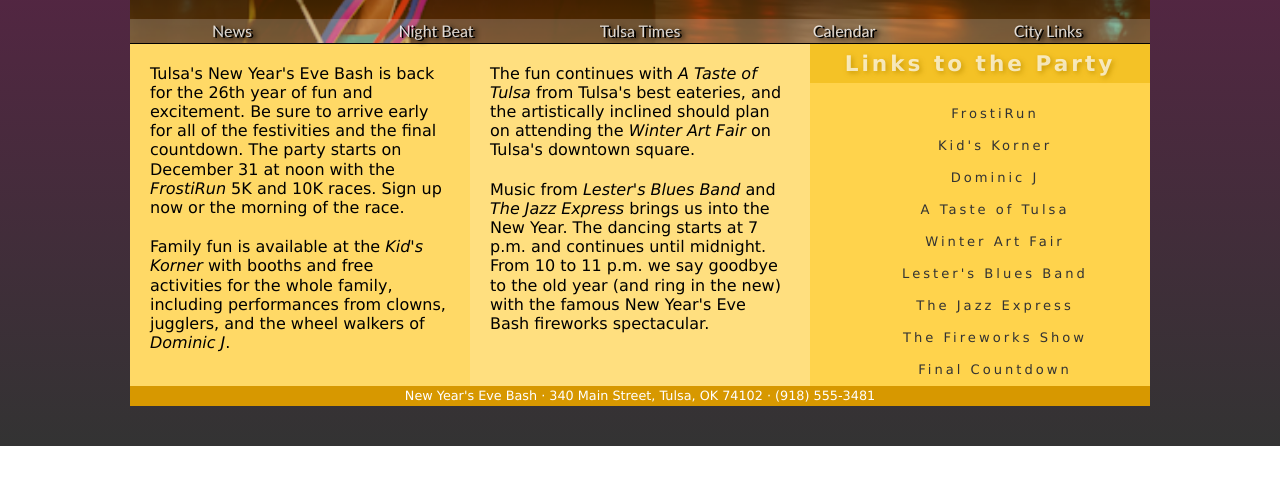
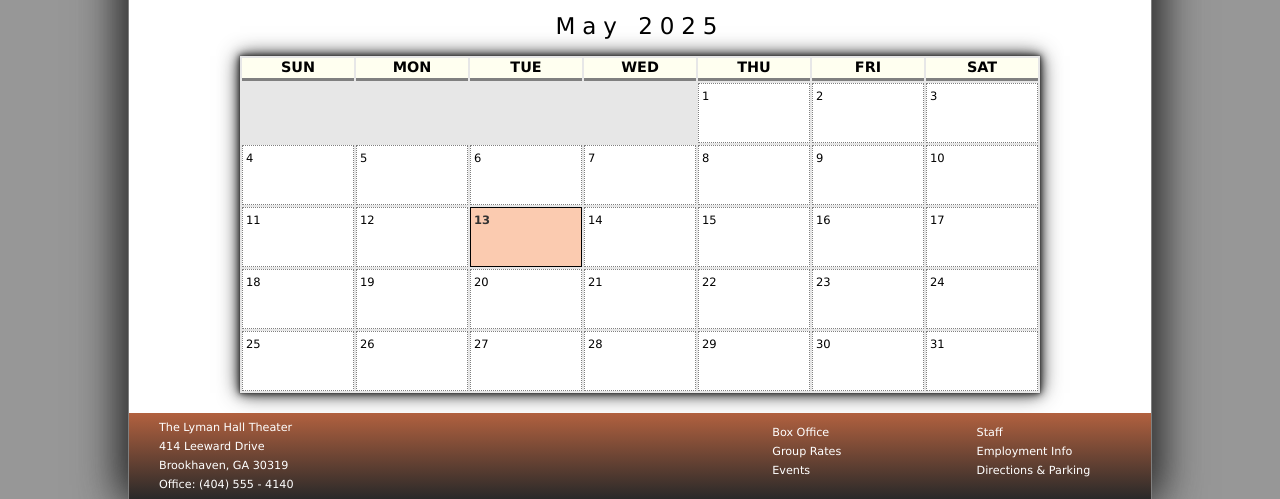
Before and after one commit to jmv505/Spring-2025, a plain HTML site: page index.html in a window 1280 px wide. Shown: the part 538-1037 px from the top of the page. Before the commit the page ends 984 px from the top, so only its background shows below. Drawn offline with Linux system fonts and the light colour scheme.

Commit message:
Add files via upload

```diff
--- a/index.html
+++ b/index.html
@@ -1,106 +1,97 @@
 <!DOCTYPE html>
-<html lang="en">
+<html>
 <head>
    <!--
       New Perspectives on HTML5 and CSS3, 8th Edition
-         Tutorial 9
+      Tutorial 10
       Tutorial Case
 
-         Tulsa's New Year's Bash
+      Lyman Hall Theater September Schedule
       Author: Juan Carlos Montero
-         Date: 4/21/2025
+      Date: 5/12/2025
 
-         Filename: tny_clock.html
+      Filename:   index.html
 
    -->
 
    <meta charset="utf-8" />
    <meta name="viewport" content="width=device-width, initial-scale=1" />
-      <title>Tulsa's New Year's Bash</title>
-      <link href="tny_reset.css" rel="stylesheet" />
-      <link href="tny_styles.css" rel="stylesheet" />
-      <script src = "tny_script.js" defer></script>
+   <title>Lyman Hall Theater in September</title>
+   <link href="lht_base.css" rel="stylesheet" />
+   <link href="lht_layout.css" rel="stylesheet" />
+   <link href="lht_calendar.css" rel="stylesheet" />
+   <script src="lht_events.js"></script>
+   <script src="lht_calendar.js" defer></script>
 </head>
 
 <body>
    <header>
-         <nav class="horizontal">
+      <img src="lht_logo.png" alt="The Lyman Hall Theater" id="logoimg" />
+      <nav> <a id="navicon" href="#"><img src="lht_navicon.png" alt="" /></a>
          <ul>
-               <li><a href="#">News</a></li>
-               <li><a href="#">Night Beat</a></li>
-               <li><a href="#">Tulsa Times</a></li>
-               <li><a href="#">Calendar</a></li>
-               <li><a href="#">City Links</a></li>
+            <li><a href="#">home</a></li>
+            <li><a href="#">events</a></li>
+            <li><a href="#">box office</a></li>
+            <li><a href="#">facilities</a></li>
+            <li><a href="#">directions</a></li>
+            <li><a href="#">contact</a></li>
          </ul>
       </nav>
-
-         <img src="tny_banner.png" id="logoImg" alt="" />
-         <h1>New Year's Eve<br />Bash</h1>
-         <h2 id="timeHeading">Current Time</h2>
-
-         <div id="dateNow">11/8/2021<br />2:45:12 p.m.</div>
-
-         <div id="countdown">
-            <div><span id="days">53</span><br />Days</div>
-            <div><span id="hrs">9</span><br />Hours</div>
-            <div><span id="mins">14</span><br />Minutes</div>
-            <div><span id="secs">48</span><br />Seconds</div>
-         </div>
    </header>
 
    <article>
+      <h1>September at the Lyman Hall Theater</h1>
       <section>
-            <p>Tulsa's New Year's Eve Bash is back for the 26th year of fun and
-               excitement. Be sure to arrive
-               early for all of the festivities and the final countdown.
-               The party starts on December 31 at noon with
-               the <em>FrostiRun</em> 5K and 10K races. Sign up now or the morning of
-               the race.
+         <p>Broadway starts out a great autumn at the LHT
+            with seven performances of <a href="#">Hamilton</a>,
+            starring Tre Dawes. These performances are sure to sell
+            out, so order your seats today.
          </p>
-            <p>Family fun is available at the <em>Kid's Korner</em> with
-               booths and free activities for the whole family, including
-               performances from clowns, jugglers, and the wheel walkers of
-               <em>Dominic J</em>.
+         <p>We're not done with Broadway yet, as popular singer
+            Toni Trindle provides a great evening of jazz
+            standards in <a href="#">Stardust Memories</a> and Ted Gilliam presents
+            his one-man show, <a href="#">The Future is Prologue</a> based on the
+            writings of George Orwell.
+         </p>
+         <p>The young will enjoy <a href="#">Have Spacesuit, Will Travel</a> &ndash; a stage
+            production using more than 500 images
+           to create a living graphic novel of Robert A. Heinlein's classic science fiction story.
+         </p>
+         <p>School's in session with our continuing lecture
+            series. Mary Dees presents
+            the latest developments in cognitive research with <a href="#">Hacking your
+            Dreams</a> and David Wu discusses quantum entanglement in
+            <a href="#">What Einstein Got Wrong</a>.
+         </p>
+         <p>Join us on Sunday for <a href="#">Classics
+            Brunch</a> with music provided by the <a href="#">Carson Quartet</a>. Seating is limited,
+            so please reserve your table for this popular series.
          </p>
       </section>
+   </article>
 
-         <section>
-            <p>The fun continues with <cite>A Taste of Tulsa</cite>
-               from Tulsa's best eateries, and the artistically inclined should
-               plan on attending the <cite>Winter Art Fair</cite> on Tulsa's
-               downtown square.
-            </p>
-            <p>Music from <cite>Lester's Blues Band</cite> and <cite>The Jazz
-               Express</cite> brings us into the New Year. The dancing starts
-               at 7 p.m. and continues until midnight. From 10 to 11 p.m. we
-               say goodbye to the old year (and ring in the new) with the
-               famous New Year's Eve Bash fireworks spectacular.
-            </p>
-         </section>
+   <div id="calendar" style="margin: 20px auto; max-width: 800px;"></div>
 
-         <nav class="vertical">
-            <h1>Links to the Party</h1>
+   <footer>
+      <nav>
          <ul>
-               <li><a href="#">FrostiRun</a></li>
-               <li><a href="#">Kid's Korner</a></li>
-               <li><a href="#">Dominic J</a></li>
-               <li><a href="#">A Taste of Tulsa</a></li>
-               <li><a href="#">Winter Art Fair</a></li>
-               <li><a href="#">Lester's Blues Band</a></li>
-               <li><a href="#">The Jazz Express</a></li>
-               <li><a href="#">The Fireworks Show</a></li>
-               <li><a href="#">Final Countdown</a></li>
+            <li><a href="#">Staff</a></li>
+            <li><a href="#">Employment Info</a></li>
+            <li><a href="#">Directions &amp; Parking</a></li>
+         </ul>
+         <ul>
+            <li><a href="#">Box Office</a></li>
+            <li><a href="#">Group Rates</a></li>
+            <li><a href="#">Events</a></li>
          </ul>
       </nav>
-      </article>
+      <section>
+         The Lyman Hall Theater<br />
+         414 Leeward Drive<br />
+         Brookhaven, GA 30319<br />
+         Office: (404) 555 - 4140
+      </section>
+   </footer>
 
-      <footer>
-         <address>
-            New Year's Eve Bash &#183;
-            340 Main Street, Tulsa, OK 74102 &#183;
-            (918) 555-3481
-         </address>
-      </footer>
 </body>
-
 </html>
--- /dev/null
+++ b/lht_base.css
@@ -0,0 +1,55 @@
+@charset "utf-8";
+
+/*
+   New Perspectives on HTML5 and CSS3, 8th Edition
+   Tutorial 10
+   Tutorial Case
+
+   Lyman Hall Theater Base Style Sheet
+
+   Filename: lht_base.css
+
+*/
+
+
+/* Basic styles to be used with all devices and under all conditions */
+
+article, aside, figcaption, figure,
+footer, header, main, nav, section {
+   display: block;
+}
+
+address, article, aside, blockquote, body, cite,
+div, dl, dt, dd, em, figcaption, figure, footer,
+h1, h2, h3, h4, h5, h6, header, html, img,
+li, main, nav, nav a, ol, p, section, span, ul,
+table, tr, td, th, col, colgroup {
+   margin: 0;
+   padding: 0;
+   border: 0;
+   font-size: 100%;
+   background: transparent;
+   -webkit-box-sizing: border-box;
+   -moz-box-sizing: border-box;
+   box-sizing: border-box;
+}
+
+
+/* Set the default page element styles */
+
+body {
+   line-height: 1.2em;
+}
+
+ul, ol {
+   list-style: none;
+}
+
+nav ul {
+   list-style: none;
+   list-style-image: none;
+}
+
+nav a {
+   text-decoration: none;
+}
--- /dev/null
+++ b/lht_calendar.css
@@ -0,0 +1,58 @@
+@charset "utf-8";
+
+
+/*
+   New Perspectives on HTML5 and CSS3, 8th Edition
+   Tutorial 10
+   Tutorial Case
+
+   Lyman Hall Theater Calendar Table style sheet
+
+   Filename: lht_calendar.css
+
+*/
+
+
+#calendar_table {
+   background-color: rgb(231, 231, 231);
+   font-size: 0.9em;
+   font-family: "Lucida Grande", "Lucida Sans Unicode", "Lucida Sans", "DejaVu Sans", Verdana, sans-serif;
+   width: 100%;
+
+   box-shadow: rgb(51, 51, 51) 0px 0px 1px,
+               rgb(51, 51, 51) 0px 0px 5px,
+               rgb(51, 51, 51) 0px 0px 10px,
+               rgb(51, 51, 51) 0px 0px 20px;
+}
+
+#calendar_table caption {
+   caption-side: top;
+   text-align: center;
+   padding-bottom: 20px;
+   font-size: 1.6em;
+   letter-spacing: 0.3em;
+}
+
+.calendar_weekdays {
+   background-color: ivory;
+   width: 14.28%;
+   font-size: 1em;
+   border-bottom: 3px solid gray;
+}
+
+.calendar_dates {
+   text-align: left;
+   vertical-align: top;
+   font-size: 0.8em;
+   padding: 3px;
+   border: 1px dotted gray;
+   background-color: white;
+   height: 60px;
+}
+
+#calendar_today {
+   font-weight: bold;
+   color: rgb(51, 51, 51);
+   background-color: rgb(251, 203, 176);
+   border: 1px solid black;
+}
--- /dev/null
+++ b/lht_calendar.js
@@ -0,0 +1,138 @@
+"use strict";
+
+/*
+   New Perspectives on HTML5 and CSS3, 8th Edition
+   Tutorial 10
+   Tutorial Case
+
+   Author: Juan Carlos Montero
+   Date: 4/28/2025
+
+   Filename:   lht_calendar.js
+
+   Function List:
+   createCalendar(calDate)
+      Creates the calendar table for the month specified in the
+      calDate parameter. The current date is highlighted in
+      the table.
+
+   calCaption(calDate)
+      Writes the caption of the calendar table
+
+   calWeekdayRow()
+      Writes the weekday title rows in the calendar table
+
+   daysInMonth(calDate)
+      Returns the number of days in the month from calDate
+
+   calDays(calDate)
+      Writes the daily rows in the calendar table, highlighting calDate
+
+*/
+
+/* set the date displayed in the calendar */
+var thisDay = new Date();
+
+/* Write the calendar to the element with the id "calendar" */
+document.getElementById("calendar").innerHTML = createCalendar(thisDay);
+
+/* Function to generate the calendar table */
+function createCalendar(calDate){
+	var calendarHTML = "<table id='calendar_table'>";
+	calendarHTML += calCaption(calDate);
+	calendarHTML += calWeekdayRow();
+	calendarHTML += calDays(calDate);
+	calendarHTML += "</table>";
+	return calendarHTML;
+}
+
+/* Function to write the calendar caption */
+function calCaption(calDate){
+	//monthName array contains the list of month names
+	var monthName = ["January", "February", "March", "April",
+					"May", "June", "July", "August", "September",
+					"October", "November", "December"];
+
+	// Determine the current month
+	var thisMonth = calDate.getMonth();
+
+	// Determine the current year
+	var thisYear = calDate.getFullYear();
+
+	//write the caption
+	return "<caption>" + monthName[thisMonth] + " " + thisYear + "</caption>";
+}
+
+/* Function to write a tabl row of weekday abbreviations */
+function calWeekdayRow(){
+	// Array of weekday abbreviations
+	var dayName = ["SUN", "MON", "TUE", "WED", "THU", "FRI", "SAT"];
+	var rowHTML = "<tr>";
+
+	// Loop through the dayName array
+	for(var i = 0; i < dayName.length; i++){
+		rowHTML += "<th class='calendar_weekdays'>" + dayName[i] + "</th>";
+	}
+
+	rowHTML += "</tr>";
+	return rowHTML;
+}
+
+/* Function to calculate the number of days in a month */
+function daysInMonth(calDate){
+	// Array of days in each month
+	var dayCount = [31, 28, 31, 30, 31, 30, 31, 31, 30, 31, 30, 31];
+
+	// Extract the four digit year and month value
+	var thisYear = calDate.getFullYear();
+	var thisMonth = calDate.getMonth();
+
+	// Revise the days in February for leap years
+	if(thisYear % 4 === 0){
+		if((thisYear % 400 === 0) || (thisYear % 100 !== 0)){
+			dayCount[1] = 29;
+		}
+	}
+
+	// Return the number of days for the current month
+	return dayCount[thisMonth];
+}
+
+/* Function to write table rows for each day of the month */
+function calDays(calDate){
+	// Determine the starting day of the month
+	var day = new Date(calDate.getFullYear(), calDate.getMonth(), 1);
+	var weekDay = day.getDay();
+	var today = new Date();
+	var currentDay = (today.getFullYear() === calDate.getFullYear() &&
+					today.getMonth() === calDate.getMonth()) ? today.getDate() : -1;
+
+	// Write blank cells preceding the first day of the month
+	var htmlCode = "<tr>";
+	for(var i = 0; i < weekDay; i++){
+		htmlCode += "<td></td>";
+	}
+
+	// Write cells for each day of the month
+	var totalDays = daysInMonth(calDate);
+	for(var i = 1; i <= totalDays; i++){
+		day.setDate(i);
+		weekDay = day.getDay();
+
+		if(weekDay === 0) htmlCode += "<tr>";
+		if(i === currentDay){
+			htmlCode += "<td class='calendar_dates' id='calendar_today'>" + i + "</td>";
+		}
+		else{
+			htmlCode += "<td class='calendar_dates'>" + i + "</td>";
+		}
+		if(weekDay === 6) htmlCode += "</tr>";
+	}
+
+	// Close the last row if needed
+	if (weekDay !== 6) {
+		htmlCode += "</tr>";
+	}
+
+	return htmlCode;
+}
--- /dev/null
+++ b/lht_layout.css
@@ -0,0 +1,225 @@
+@charset "utf-8";
+
+
+/*
+   New Perspectives on HTML5 and CSS3, 8th Edition
+   Tutorial 10
+   Tutorial Case
+
+   Lyman Hall Theater Layout Style Sheet
+
+   Filename:   lht_layout.css
+
+*/
+
+
+/* HTML and Body styles */
+
+html {
+   background: rgb(151, 151, 151);
+   font-family: Verdana, Geneva, sans-serif;
+   height: 100%;
+}
+
+body {
+   background-color: white;
+   box-shadow: rgb(51, 51, 51) 10px 0px 40px, rgb(51, 51, 51) -10px 0px 40px;
+   border-left: 1px solid gray;
+   border-right: 1px solid gray;
+   min-height: 100%;
+   margin: 0px auto;
+   min-width: 400px;
+   max-width: 1024px;
+   width: 100%;
+}
+
+
+/* Header styles */
+
+header {
+   background: rgb(178, 97, 63);
+}
+
+header img#logoimg {
+   display: block;
+   width: 100%;
+}
+
+/* Navigation list styles */
+
+header nav ul {
+   width: 100%;
+}
+
+header nav ul li {
+   font-size: 1em;
+}
+
+header nav ul li a {
+   color: white;
+   display: block;
+   padding: 5px 20px;
+   width: 100%;
+}
+
+header nav ul li a:hover {
+   color: rgb(11, 12, 145);
+}
+
+a#navicon {
+   display: none;
+}
+
+/* Article Styles */
+
+article {
+   width: 90%;
+   margin: 20px auto;
+}
+
+article section {
+   -moz-column-width: 260px;
+   -webkit-column-width: 260px;
+   column-width: 260px;
+
+   -moz-column-gap: 20px;
+   -webkit-column-gap: 20px;
+    column-gap: 20px;
+}
+
+article h1 {
+   color: rgb(154, 64, 3);
+   font-family: "Times New Roman", Times,  serif;
+   font-weight: normal;
+   font-size: 2.5em;
+   letter-spacing: 0.03em;
+   line-height: 1.2em;
+   margin-bottom: 20px;
+   text-align: center;
+}
+
+article p {
+   line-height: 1.5;
+   margin-bottom: 15px;
+   font-size: 0.85em;
+}
+
+article p em {
+   color: rgb(154, 64, 3);
+}
+
+
+
+/* Calendar Style */
+
+div#calendar {
+   width: 80%;
+   margin: 30px auto 10px;
+}
+
+/* Footer styles */
+
+footer {
+   clear: both;
+   color: white;
+   background: linear-gradient(to bottom, rgb(178, 97, 63), rgb(41, 41, 41));
+   font-size: 0.7em;
+   font-style: normal;
+   width: 100%;
+}
+
+footer nav ul, footer section {
+   float: right;
+   padding: 10px 30px;
+   width: 20%;
+}
+
+footer section {
+   float: left;
+   padding: 5px 30px;
+   width: 40%;
+}
+
+footer nav ul a {
+   color: white;
+}
+
+footer nav ul a:hover {
+   text-decoration: underline;
+}
+
+footer::after {
+   display: table;
+   content: "";
+   clear: both;
+}
+
+/* ===============================
+   Mobile Styles: 0px to 640px
+   ===============================
+*/
+@media only screen and (max-width: 640px) {
+
+
+   a#navicon {
+      display: block;
+   }
+
+   header nav {
+      padding-bottom: 5px;
+   }
+
+   header nav ul {
+      display: none;
+   }
+
+   header nav ul li {
+      font-size: 1em;
+      line-height: 1.3em;
+      height: 1.3em;
+   }
+
+   a#navicon:hover+ul, header nav ul:hover {
+      display: block;
+   }
+
+   header img#logoimg {
+      width: 100%;
+   }
+
+   article h1 {
+      font-size: 1.8em;
+   }
+
+   div#calendar {
+      width: 100%;
+      margin: 10px 0px;
+   }
+
+   footer nav ul, footer section {
+      font-size: 1.2em;
+      width: 100%;
+   }
+}
+
+
+/* =============================================
+   Tablet and Desktop Styles: greater than 640px
+   =============================================
+*/
+@media only screen and (min-width: 641px) {
+
+   header nav ul {
+      display: -webkit-flex;
+      display: flex;
+      -webkit-flex-flow: row nowrap;
+      flex-flow: row nowrap;
+      -webkit-justify-content: center;
+      justify-content: center;
+   }
+
+   header nav ul li {
+      -webkit-flex: 0 1 auto;
+      flex: 0 1 auto;
+   }
+}
```
Also changed, not shown: lht_events.js (added, +49 -0 lines), lht_logo.png (added), lht_navicon.png (added). Lines whose indentation alone changed are shown as unchanged.
